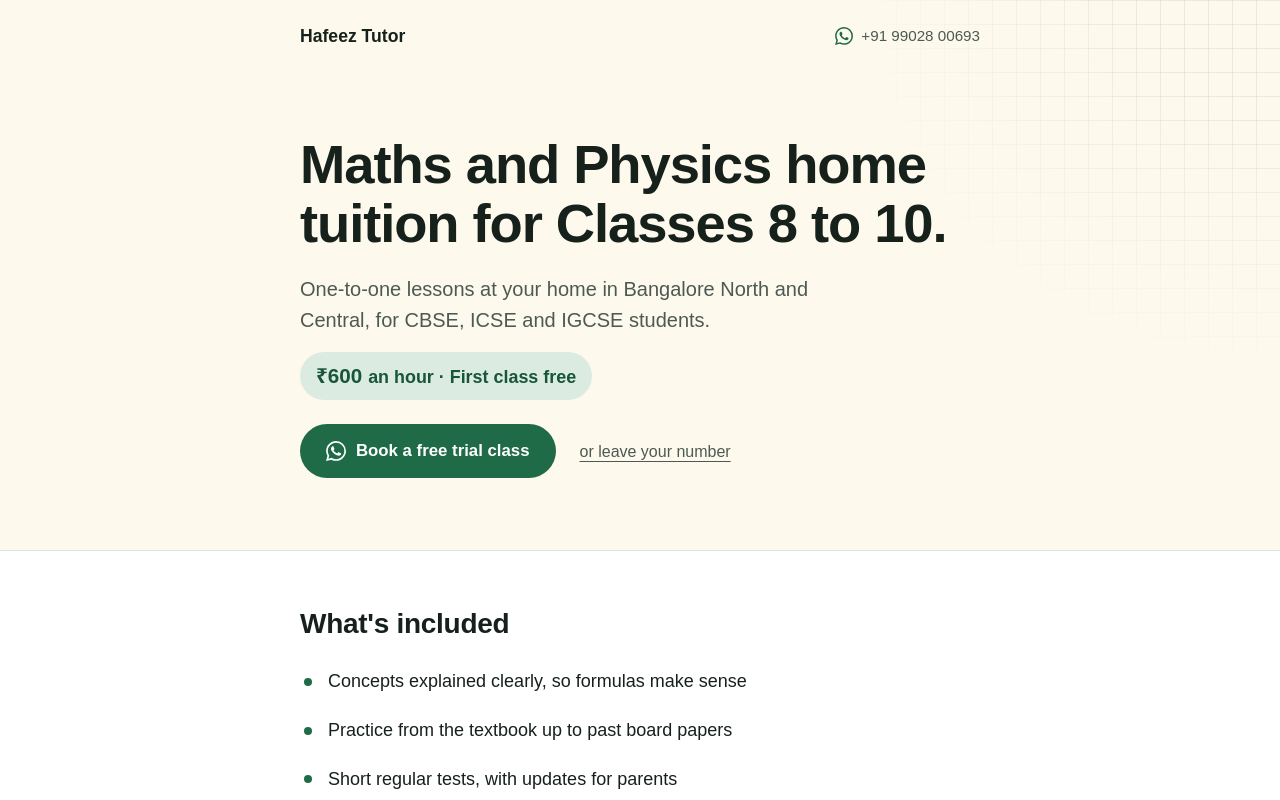
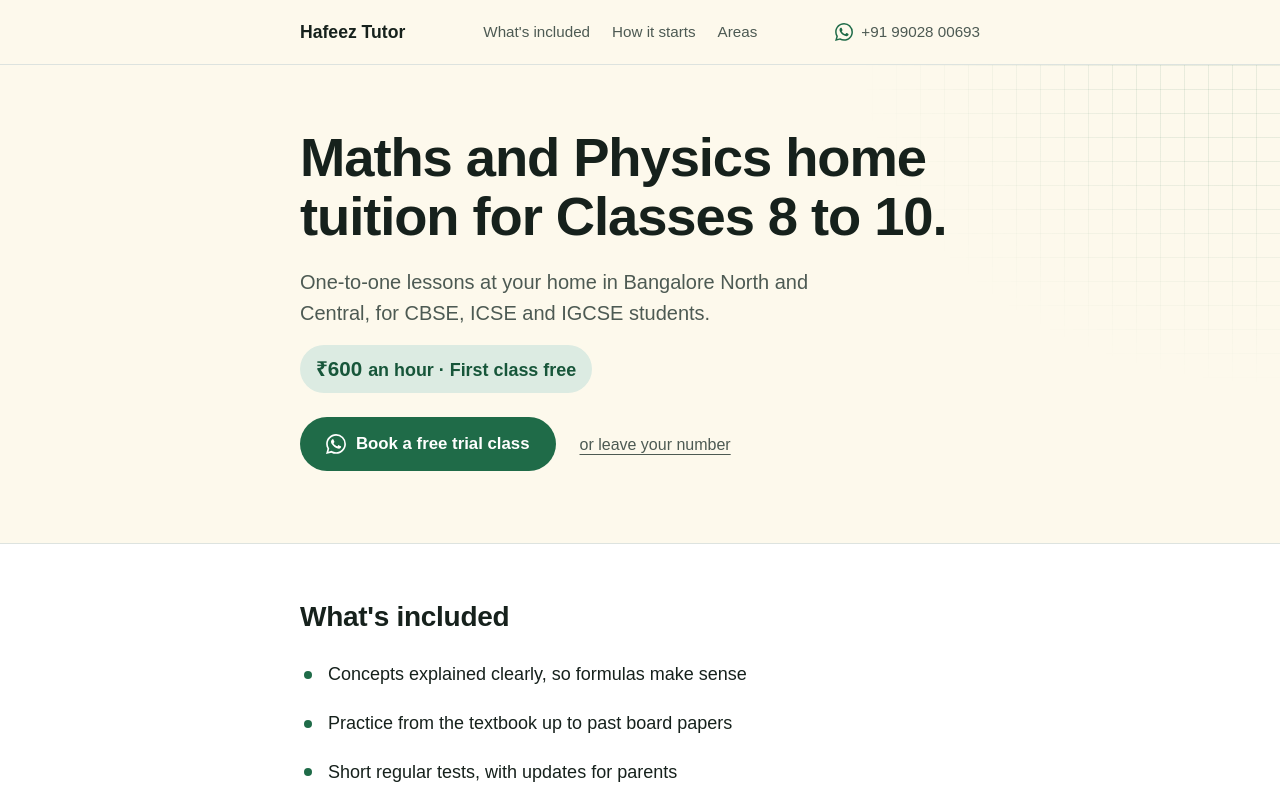
Before and after one commit to jawadhafeez171/Hafeez-Studio, a Next.js app: page /tutoring in a window 1280 px wide. Shown: the top 800 px of the page. Built offline with nearby package versions, Linux system fonts and the light colour scheme; a web font is replaced by a local one.

Commit message:
Tuition page: header with section links (sticky on wider screens)
Co-Authored-By: Claude Opus 5.5 <noreply@anthropic.com>

```diff
--- a/src/app/tutoring/page.tsx
+++ b/src/app/tutoring/page.tsx
@@ -8,6 +8,13 @@ const included = [
   'Practice from the textbook up to past board papers',
   'Short regular tests, with updates for parents',
   'Board-exam answer writing and time management',
+];
+
+// Header links to the page's sections
+const navLinks = [
+  { href: '#included', label: "What's included" },
+  { href: '#how', label: 'How it starts' },
+  { href: '#areas', label: 'Areas' },
 ];
 
 const steps = [
@@ -68,11 +75,18 @@ export default function TutoringPage() {
     <>
       <script type="application/ld+json" dangerouslySetInnerHTML={{ __html: JSON.stringify(structuredData) }} />
 
-      <header className="t-top-band">
+      <header className="t-header">
         <div className="t-wrap t-top">
           <a href="/" className="t-wordmark">
             Hafeez Tutor
           </a>
+          <nav className="t-nav" aria-label="Sections">
+            {navLinks.map((l) => (
+              <a key={l.href} href={l.href}>
+                {l.label}
+              </a>
+            ))}
+          </nav>
           <a
             href={TUTOR_WHATSAPP_URL}
             target="_blank"
--- a/src/app/tutoring/tutor.css
+++ b/src/app/tutoring/tutor.css
@@ -84,17 +84,48 @@ body:has(.tutor) {
   padding-right: 20px;
 }
 
+/* ── Header: wordmark, section links, WhatsApp ───────────── */
+.t-header {
+  position: relative;
+  z-index: 20;
+  background: var(--band);
+  border-bottom: 1px solid var(--rule);
+}
+/* On wider screens it stays in reach while reading */
+@media (min-width: 640px) {
+  .t-header {
+    position: sticky;
+    top: 0;
+  }
+}
 .t-top {
   display: flex;
+  flex-wrap: wrap;
   align-items: center;
   justify-content: space-between;
-  gap: 16px;
-  min-height: 72px;
+  gap: 0 24px;
+  min-height: 64px;
 }
 .t-wordmark {
   font-size: 1.1rem;
   font-weight: 700;
   text-decoration: none;
+}
+.t-nav {
+  display: flex;
+  gap: 4px 22px;
+}
+.t-nav a {
+  display: inline-flex;
+  align-items: center;
+  min-height: 44px;
+  color: var(--ink-soft);
+  font-size: 0.95rem;
+  text-decoration: none;
+}
+.t-nav a:hover {
+  color: var(--ink);
+  text-decoration: underline;
 }
 .t-top-link {
   display: inline-flex;
@@ -111,6 +142,22 @@ body:has(.tutor) {
 .t-top-link:hover {
   color: var(--ink) !important;
 }
+/* Phones: the section links move to their own short row under the wordmark */
+@media (max-width: 639px) {
+  .t-top {
+    padding-top: 8px;
+  }
+  .t-nav {
+    order: 3;
+    width: 100%;
+    gap: 0 18px;
+    overflow-x: auto;
+    scrollbar-width: none;
+  }
+  .t-nav a {
+    white-space: nowrap;
+  }
+}
 @media (max-width: 420px) {
   .t-top-link .num {
     display: none;
@@ -119,21 +166,29 @@ body:has(.tutor) {
     content: 'WhatsApp';
   }
 }
+/* Section links land with the heading clear of the sticky header */
+.t-h2 {
+  scroll-margin-top: 88px;
+}
+@media (max-width: 639px) {
+  /* The phone header scrolls away, so headings only need a little room */
+  .t-h2 {
+    scroll-margin-top: 16px;
+  }
+}
+@media (prefers-reduced-motion: no-preference) {
+  :root:has(.tutor) {
+    scroll-behavior: smooth;
+  }
+}
 
-/* ── Top band: a very pale yellow field behind the header and hero ──
-   The hero band slides up under the transparent header, so one grid covers both without a seam. */
-.t-top-band {
-  position: relative;
-  z-index: 2;
-}
+/* ── Top band: a very pale yellow field behind the header and hero ── */
 .t-band {
   position: relative;
   background: var(--band);
 }
 .t-hero-band {
   overflow: hidden;
-  margin-top: -72px;
-  padding-top: 72px;
   border-bottom: 1px solid var(--rule);
 }
 /* A faint graph-paper grid in the top-right corner, fading out toward the text */
```
Also changed, not shown: 1 other file (tests, documents, lock files or other folders).
